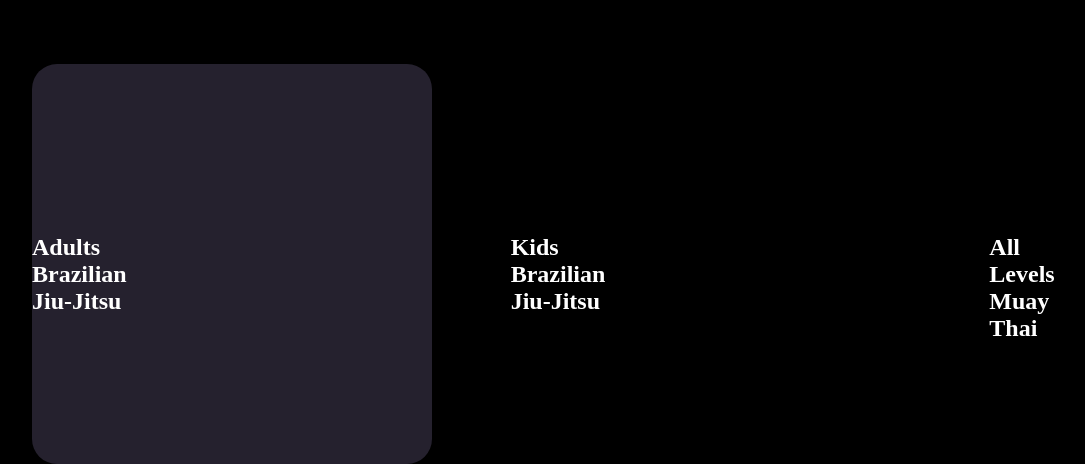
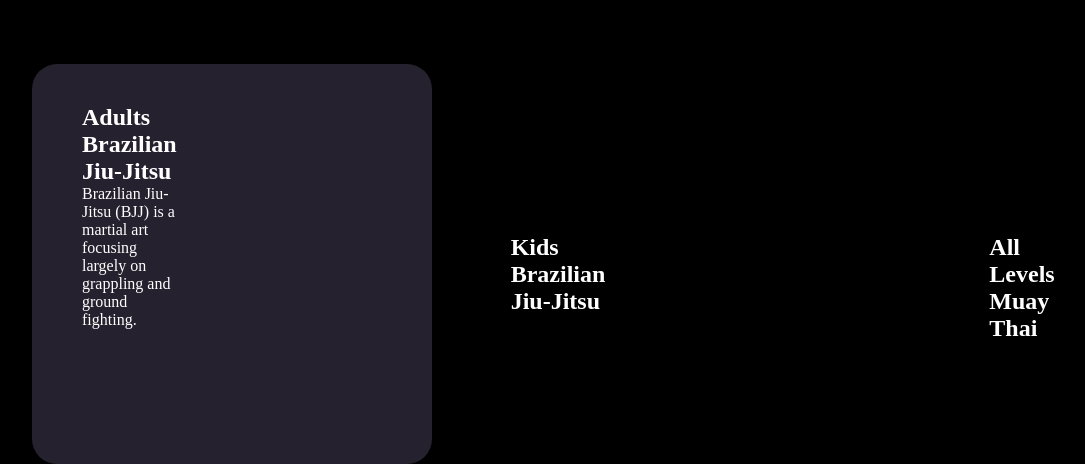
Before and after one commit to GilGuereque/MuayThaiWebsite, a Node server app: page /programs in a window 1280 px wide. Shown: the part 686-1150 px from the top of the page, without its empty margins (48-1133 px from the left). Run offline with Node 20, Linux system fonts and the light colour scheme; some libraries are stand-ins or nearby versions.

Commit message:
Constructing out Adults BJJ section

```diff
--- a/public/css/programs.css
+++ b/public/css/programs.css
@@ -117,3 +117,9 @@
   top: 750px;
   left: 80px;
 }
+
+.adbjj {
+  position: relative;
+  left: 50px;
+  top: -130px;
+}
--- a/views/programs.ejs
+++ b/views/programs.ejs
@@ -40,6 +40,7 @@
     <div class="content-3">
         <div class="adbjj">
             <h2>Adults Brazilian Jiu-Jitsu</h2>
+            <span>Brazilian Jiu-Jitsu (BJJ) is a martial art focusing largely on grappling and ground fighting.</span>
         </div>
         <div class="kdbjj">
             <h2>Kids Brazilian Jiu-Jitsu</h2>
```
